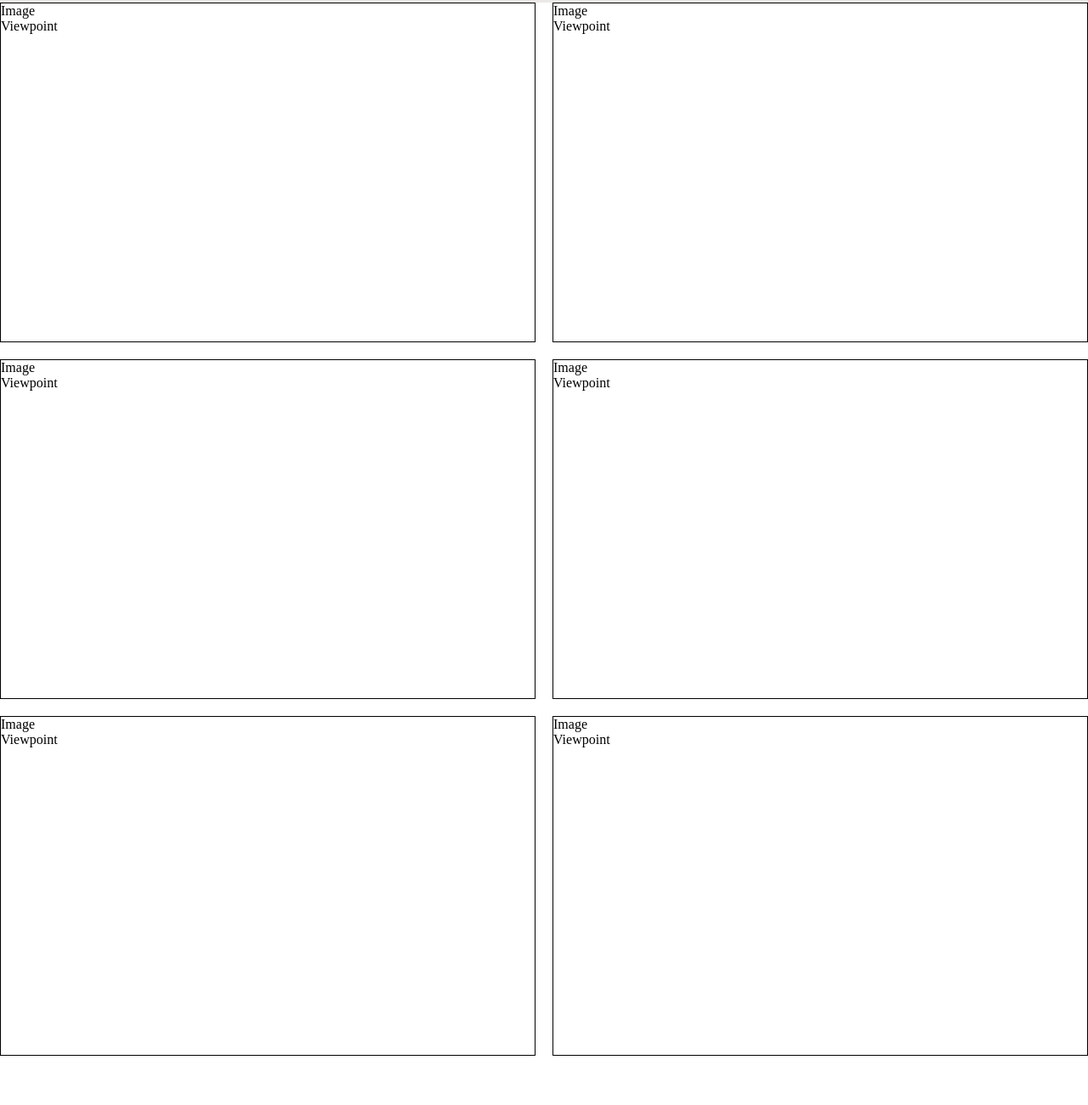
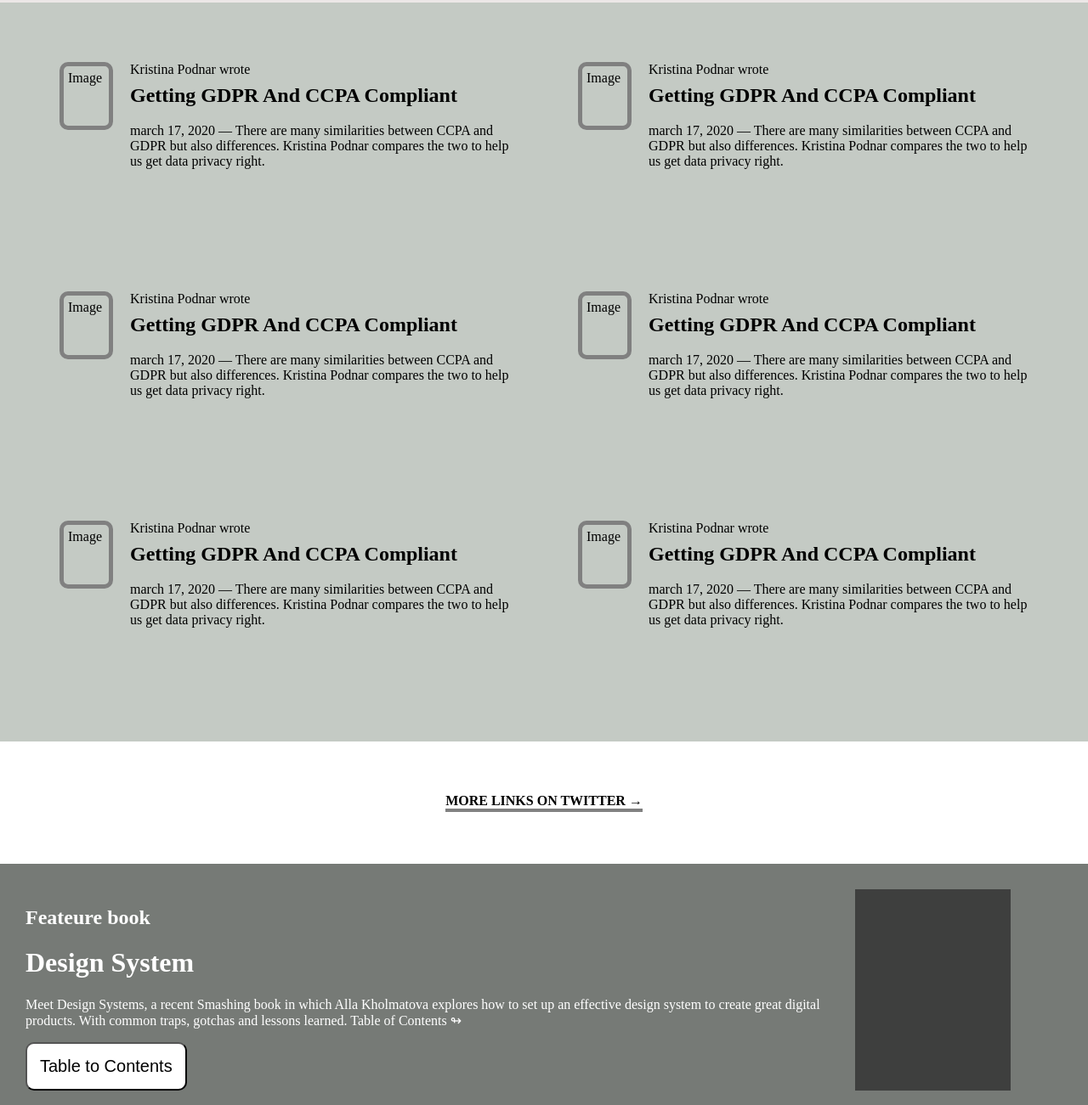
Before and after one commit to abrormukimov/design-teardown, a website: page index.html in a window 1280 px wide. Shown: the part 4161-5462 px from the top of the page at 85% size. Drawn offline with Linux system fonts and the light colour scheme.

Commit message:
add gray to other post

```diff
--- a/index.html
+++ b/index.html
@@ -208,28 +208,51 @@
   <div class="art-ctn">
     <div class="oth-article art1">
       <div class="art-img">Image</div>
-      <div class="art-content">Viewpoint</div>
-      <div></div>
+      <div class="art-content">
+        <span>Kristina Podnar wrote</span>
+        <h2> Getting GDPR And CCPA Compliant</h2>
+        <p>march 17, 2020 — There are many similarities between CCPA and GDPR but also differences. Kristina Podnar compares the two to help us get data privacy right.</p>
+      </div>
     </div>
     <div class="oth-article art2">
       <div class="art-img">Image</div>
-      <div class="art-content">Viewpoint</div>
+      <div class="art-content">
+        <span>Kristina Podnar wrote</span>
+        <h2> Getting GDPR And CCPA Compliant</h2>
+        <p>march 17, 2020 — There are many similarities between CCPA and GDPR but also differences. Kristina Podnar compares the two to help us get data privacy right.</p>
+      </div>
     </div>
     <div class="oth-article art3">
       <div class="art-img">Image</div>
-      <div class="art-content">Viewpoint</div>
+      <div class="art-content">
+        <span>Kristina Podnar wrote</span>
+        <h2> Getting GDPR And CCPA Compliant</h2>
+        <p>march 17, 2020 — There are many similarities between CCPA and GDPR but also differences. Kristina Podnar compares the two to help us get data privacy right.</p>
+      </div>
     </div>
     <div class="oth-article art4">
       <div class="art-img">Image</div>
-      <div class="art-content">Viewpoint</div>
+      <div class="art-content">
+        <span>Kristina Podnar wrote</span>
+        <h2> Getting GDPR And CCPA Compliant</h2>
+        <p>march 17, 2020 — There are many similarities between CCPA and GDPR but also differences. Kristina Podnar compares the two to help us get data privacy right.</p>
+      </div>
     </div>
     <div class="oth-article art5">
       <div class="art-img">Image</div>
-      <div class="art-content">Viewpoint</div>
+      <div class="art-content">
+        <span>Kristina Podnar wrote</span>
+        <h2> Getting GDPR And CCPA Compliant</h2>
+        <p>march 17, 2020 — There are many similarities between CCPA and GDPR but also differences. Kristina Podnar compares the two to help us get data privacy right.</p>
+      </div>
     </div>
     <div class="oth-article art6">
       <div class="art-img">Image</div>
-      <div class="art-content">Viewpoint</div>
+      <div class="art-content">
+        <span>Kristina Podnar wrote</span>
+        <h2> Getting GDPR And CCPA Compliant</h2>
+        <p>march 17, 2020 — There are many similarities between CCPA and GDPR but also differences. Kristina Podnar compares the two to help us get data privacy right.</p>
+      </div>
     </div>
   </div>
 
@@ -238,12 +261,16 @@
   </div>
 
   <div class="design-system">
-    <h2>Feateure book</h2>
-    <h1>Design System</h1>
-    <p>Meet Design Systems, a recent Smashing book in which Alla Kholmatova explores how to set up an effective design system to create great digital products. With common traps, gotchas and lessons learned.
-      Table of Contents ↬
-      </p>
-      <button> TAble to Contents</button>
+    <div class="design-content">
+      <h2>Feateure book</h2>
+      <h1>Design System</h1>
+      <p>Meet Design Systems, a recent Smashing book in which Alla Kholmatova explores how to set up an effective design system to create great digital products. With common traps, gotchas and lessons learned.
+        Table of Contents ↬
+        </p>
+      <button class="design-btn"> Table to Contents</button>
+    </div>
+    <div class="design-system-img">
+    </div>
   </div>
 
   <div class="guides">
--- a/style.css
+++ b/style.css
@@ -240,7 +240,7 @@ body{
 .other-articles > h4,
 .more-links > h4,
 .other-articles > h4 {
-  border-bottom: 4px solid black;
+  border-bottom: 4px solid gray;
 }
 
 .eth-design{
@@ -303,18 +303,66 @@ body{
 
 .art-ctn {
   display: grid;
+  background-color: #c4cac4;
   grid-template-columns: repeat(2, minmax(300px, 1fr));
-  grid-template-rows: repeat(3, minmax(400px, 1fr));
+  grid-template-rows: repeat(3, minmax(250px, 1fr));
   grid-gap: 20px;
+  padding: 40px;
 }
 
 .oth-article {
-  border: 1px solid black;
+  padding: 30px;
+  display: flex;
+}
+
+.art-img {
+  border: 5px solid gray;
+  border-radius: 10px;
+  padding: 5px;
+  width: 100px;
+  height: 60px;
 }
 
 .design-system {
-  padding: 50px;
-  min-height: 250px;
+  padding: 30px;
+  display: flex;
+  background-color: #767a76;
+  color: white;
+}
+
+.design-system > h1 {
+  font-size: 36px;
+  margin-top: 5px;
+}
+
+.design-system > h2 {
+  margin-bottom: 10px;
+}
+
+.design-content {
+  width: 80%;
+}
+
+.design-system-img {
+  width: 15%;
+  background-color: #3e3f3e;
+  display: inline-block;
+}
+
+.design-btn {
+  padding: 15px;
+  background: white;
+  font-size: 20px;
+  border-radius: 10px;
+}
+
+.art-content {
+  padding-left: 20px;
+}
+
+.art-content > h2 {
+  padding-top: 8px;
+  margin-top: 0;
 }
 
 .guides {
```
